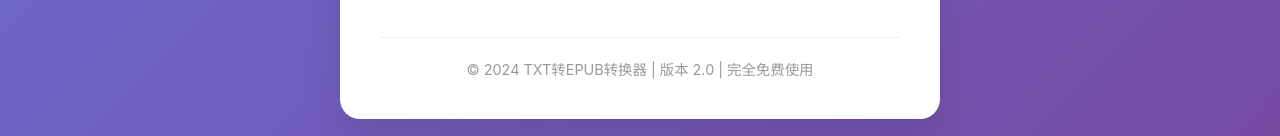
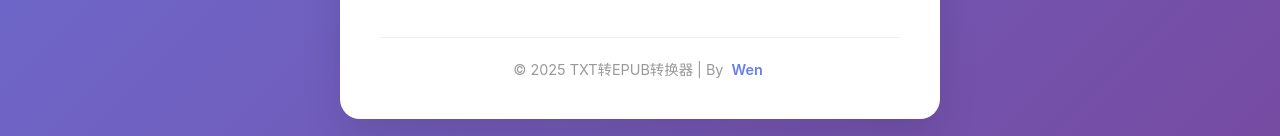
Before and after one commit to GWen124/Txt-To-Epub, a plain HTML site: page index.html in a window 1280 px wide. Shown: the part 1279-1415 px from the top of the page. Drawn offline with Linux system fonts and the light colour scheme.

Commit message:
modified:   index.html

```diff
--- a/index.html
+++ b/index.html
@@ -4,7 +4,7 @@
 <head>
   <meta charset="UTF-8">
   <meta name="viewport" content="width=device-width, initial-scale=1.0">
-  <script src="./jszip.min.js"></script>
+  <script src="./epub-generator.js"></script>
   <title>TXT转EPUB转换器</title>
   <style>
     * {
@@ -495,6 +495,43 @@
       margin: 0;
     }
 
+    .author-link {
+      color: #667eea;
+      text-decoration: none;
+      font-weight: 600;
+      position: relative;
+      transition: all 0.3s ease;
+      padding: 2px 4px;
+      border-radius: 4px;
+    }
+
+    .author-link:hover {
+      color: #764ba2;
+      background: rgba(102, 126, 234, 0.1);
+      transform: translateY(-1px);
+    }
+
+    .author-link::after {
+      content: '';
+      position: absolute;
+      width: 0;
+      height: 2px;
+      bottom: 0;
+      left: 50%;
+      background: linear-gradient(90deg, #667eea, #764ba2);
+      transition: all 0.3s ease;
+      transform: translateX(-50%);
+    }
+
+    .author-link:hover::after {
+      width: 100%;
+    }
+
+    .author-link:focus {
+      outline: 2px solid rgba(102, 126, 234, 0.3);
+      outline-offset: 2px;
+    }
+
     .help-text {
       font-size: 0.9rem;
       color: #666;
@@ -646,7 +683,7 @@
     </div>
 
     <div class="footer">
-      <p>© 2024 TXT转EPUB转换器 | 版本 2.0 | 完全免费使用</p>
+      <p>© 2025 TXT转EPUB转换器 | By <a href="https://gw124.top/" target="_blank" rel="noopener noreferrer" class="author-link">Wen</a></p>
     </div>
   </div>
 
```
Also changed, not shown: epub-generator.js (renamed from jszip.min.js).
